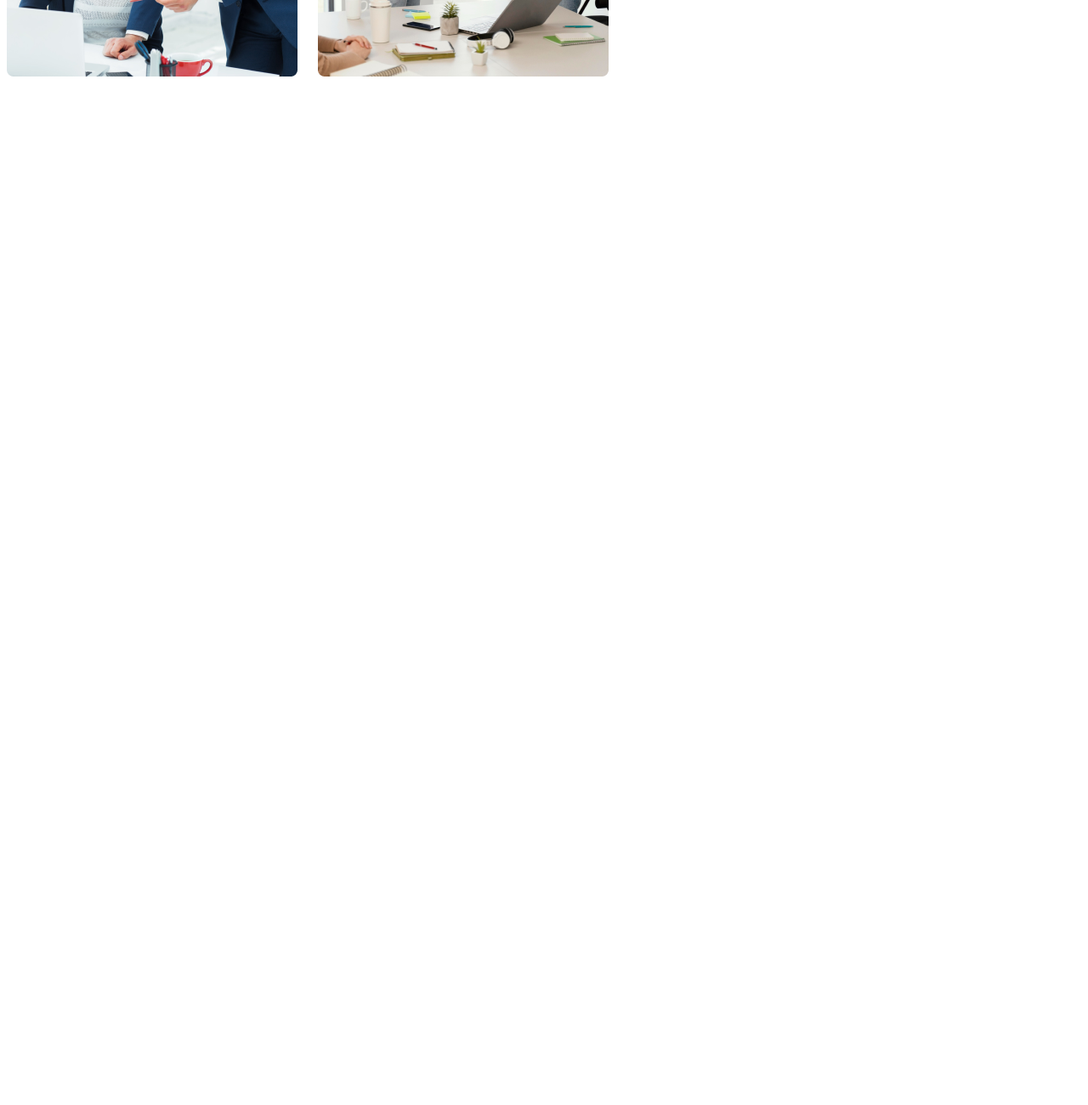
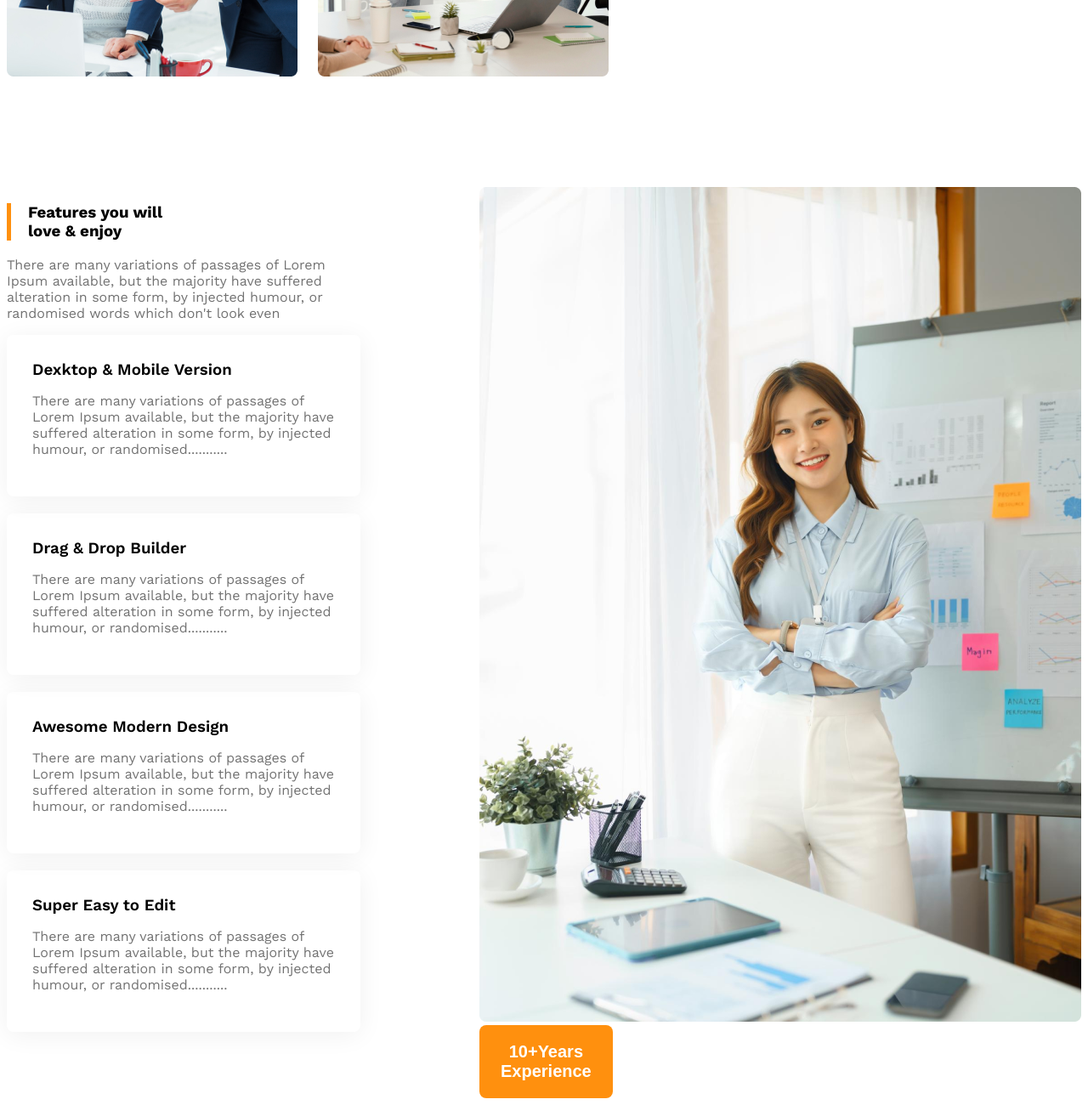
Before and after one commit to mahmudur2015/g3-architect-website, a plain HTML site: page index.html in a window 1280 px wide. Shown: the part 1932-3232 px from the top of the page at 85% size. Before the commit the page ends 2030 px from the top, so only its background shows below. Drawn offline with nearby package versions, Linux system fonts and the light colour scheme.

Commit message:
added features card and work in process

```diff
--- a/index.html
+++ b/index.html
@@ -45,12 +45,48 @@
             <div class="team-features">
                 <h3 class="features-title"><span id="quick-list" class="text-light-gray">Quick list</span> <span
                         id="of-our">of Our</span> <span id="fea-ture">Features</span></h3>
-                <p class="features-description text-light-gray">There are many variations of passages of Lorem Ipsum available, but the
+                <p class="features-description text-light-gray">There are many variations of passages of Lorem Ipsum
+                    available, but the
                     majority have suffered alteration in some form, by injected humour, or randomised words which don't
                     look even</p>
                 <button class="btn-primary">Explore More</button>
             </div>
         </Section>
+
+        <!--Fratures section starts  -->
+        <section class="features display-flex">
+            <div>
+                <h3 id="feature-sec-title">Features you will <br> love & enjoy</h3>
+                <p class="feature-des text-light-gray">There are many variations of passages of Lorem Ipsum available, but the majority have suffered alteration in some form, by injected humour, or randomised words which don't look even</p>
+
+                <!-- feature card container -->
+                 <div class="feature-card">
+                    <h3 class="feature-title">Dexktop & Mobile Version</h3>
+                    <p class="feature-card-des text-light-gray">There are many variations of passages of Lorem Ipsum available, but the majority have suffered alteration in some form, by injected humour, or randomised...........</p>
+                 </div>
+                 <div class="feature-card">
+                    <h3 class="feature-title">Drag & Drop Builder</h3>
+                    <p class="feature-card-des text-light-gray">There are many variations of passages of Lorem Ipsum available, but the majority have suffered alteration in some form, by injected humour, or randomised...........</p>
+                 </div>
+                 <div class="feature-card">
+                    <h3 class="feature-title">Awesome Modern Design</h3>
+                    <p class="feature-card-des text-light-gray">There are many variations of passages of Lorem Ipsum available, but the majority have suffered alteration in some form, by injected humour, or randomised...........</p>
+                 </div>
+                 <div class="feature-card">
+                    <h3 class="feature-title">Super Easy to Edit</h3>
+                    <p class="feature-card-des text-light-gray">There are many variations of passages of Lorem Ipsum available, but the majority have suffered alteration in some form, by injected humour, or randomised...........</p>
+                 </div>
+            </div>
+            <div>
+                <img src="images/architect.png" alt="architect lady">
+                <button id="experience-badge" class="btn-primary">
+                    <span id="exp-year">10+Years</span>
+                    <br>
+                    <span>Experience</span>
+                </button>
+            </div>
+
+        </section>
     </main>
 
     <footer>
--- a/styles/architect.css
+++ b/styles/architect.css
@@ -107,7 +107,7 @@ main>section{
 
 .team-img-container {
   display: grid;
-  grid-template-columns: repeat(2,1fr);
+  grid-template-columns: repeat(2, 1fr);
   gap: 24px;
 }
 
@@ -126,18 +126,50 @@ font-weight: 700;
 #fea-ture{
 color: #FF900E;
 }
+/* Features section related title */
+.features{
+  gap: 140px;
+}
+#feature-sec-title{
+  border-left: 5px solid #FF900E;
+  padding-left: 20px;
+}
+.feature-card{
+  padding: 30px;
+  box-shadow: 0 4px 30px 0 rgba(0,0,0,0.06);
+  border-radius: 8px;
+  margin-bottom: 20px;
+}
+.feature-card .feature-title{
+  font-weight: 600;
+  font-size: 1.25 rem;
+  margin-top: 0px;
+  margin-bottom: 0px;
+
+}
+
 
 /* @resonsive media query */
 @media screen and(max-width: 576px) {
-  .navbar,
-  .nav-links,
-  .teams {
+  .navbar,.nav-links,.banner
+   {
     flex-direction: column;
   }
   .team-img-container{
-    grid-template-columns: repeat(1,1fr);
+    grid-template-columns: repeat(1, 1fr);
   }
   .team-features{
     margin-left: 20px;
   }
 }
+
+/* @mediam size device */
+@media screen and(min-width:576px) and (max-width:992px)
+{
+  .teams{
+    flex-direction: column;
+  }
+  .team-features{
+    margin-left: 50px auto;
+  }
+}
```
